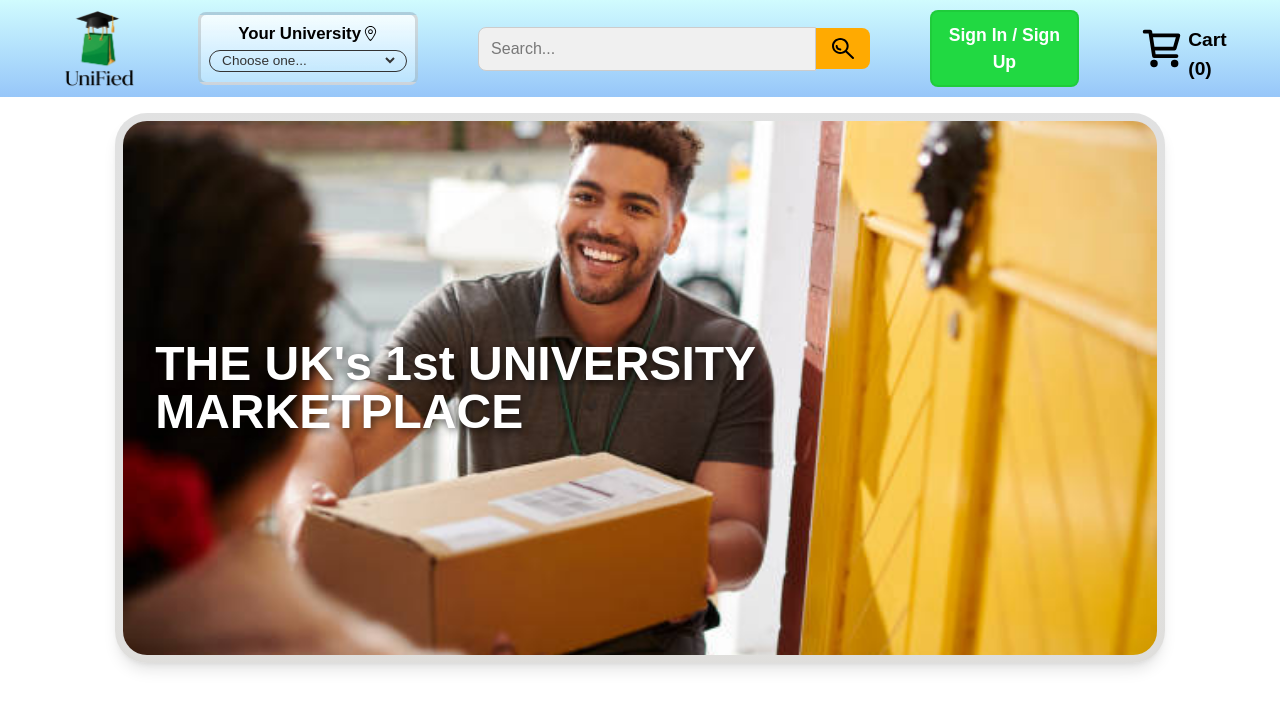
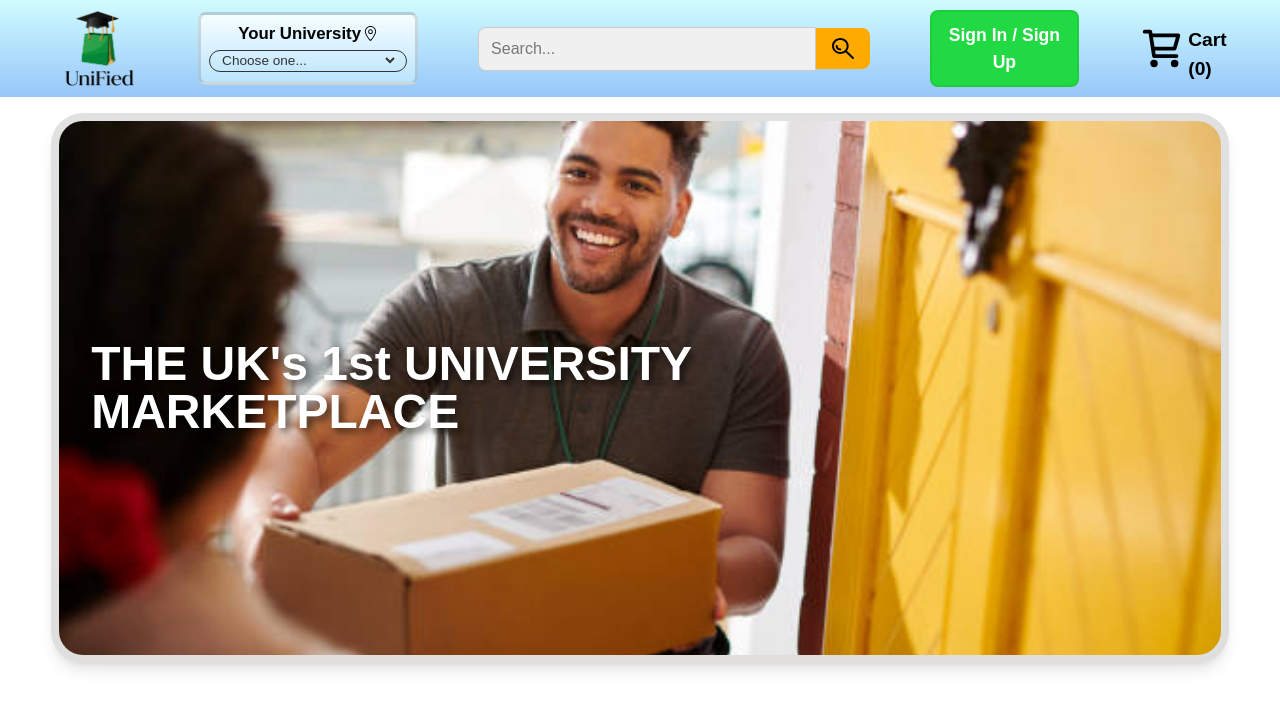
Before and after one commit to ajamidar/UniFied, a React (Vite) app in the folder frontend/: page / in a window 1280 px wide. Shown: the top 708 px of the page. Built offline with nearby package versions, Linux system fonts and the light colour scheme.

Commit message:
minor tweaks

```diff
--- a/frontend/src/App.jsx
+++ b/frontend/src/App.jsx
@@ -16,7 +16,7 @@ function App() {
   return (
     <>
       <NavBar />
-      <div className="px-4 sm:px-[5vw] md:px-[7vw] lg:px-[9vw]">
+      <div className="px-4 sm:px-[5vw] md:px-[7vw] lg:px-[4vw]">
         <Routes>
           <Route path="/" element={<Home />} />
           <Route path="/:selectedUni" element={<UniHome />} />
--- a/frontend/src/components/LandingPictures.jsx
+++ b/frontend/src/components/LandingPictures.jsx
@@ -23,7 +23,7 @@ const LandingPictures = () => {
 
   return (
     <div className='flex justify-center items-center'>
-      <div className="relative w-12/12 h-[550px] max-w-full max-h-full rounded-4xl overflow-hidden shadow-lg mt-4 mb-2 bg-gradient-to-b from-[#5c5e5f2f] to-[#bab8b375] max-sm:hidden ">
+      <div className="relative w-full h-[550px] max-w-full max-h-full rounded-4xl overflow-hidden shadow-lg mt-4 mb-2 bg-gradient-to-b from-[#5c5e5f2f] to-[#bab8b375] max-sm:hidden ">
         {images.map((src, index) => (
           <img
             key={index}
@@ -42,7 +42,7 @@ const LandingPictures = () => {
             showCursor={true}
             cursorCharacter="|"
             className='text-5xl font-bold'
-            style={{ textShadow: '2px 2px 8px rgba(0, 0, 0, 0.7)' }}
+            style={{ textShadow: '4px 4px 8px rgba(0, 0, 0, 0.7)' }}
           />
           {/*<h1 className="text-[#ffffff] text-5xl font-bold text-left" style={{ textShadow: '2px 2px 8px rgba(0, 0, 0, 0.7)' }}>
             UK's 1<sup className="text-xl align-super">st</sup> UNIVERSITY MARKETPLACE
```
